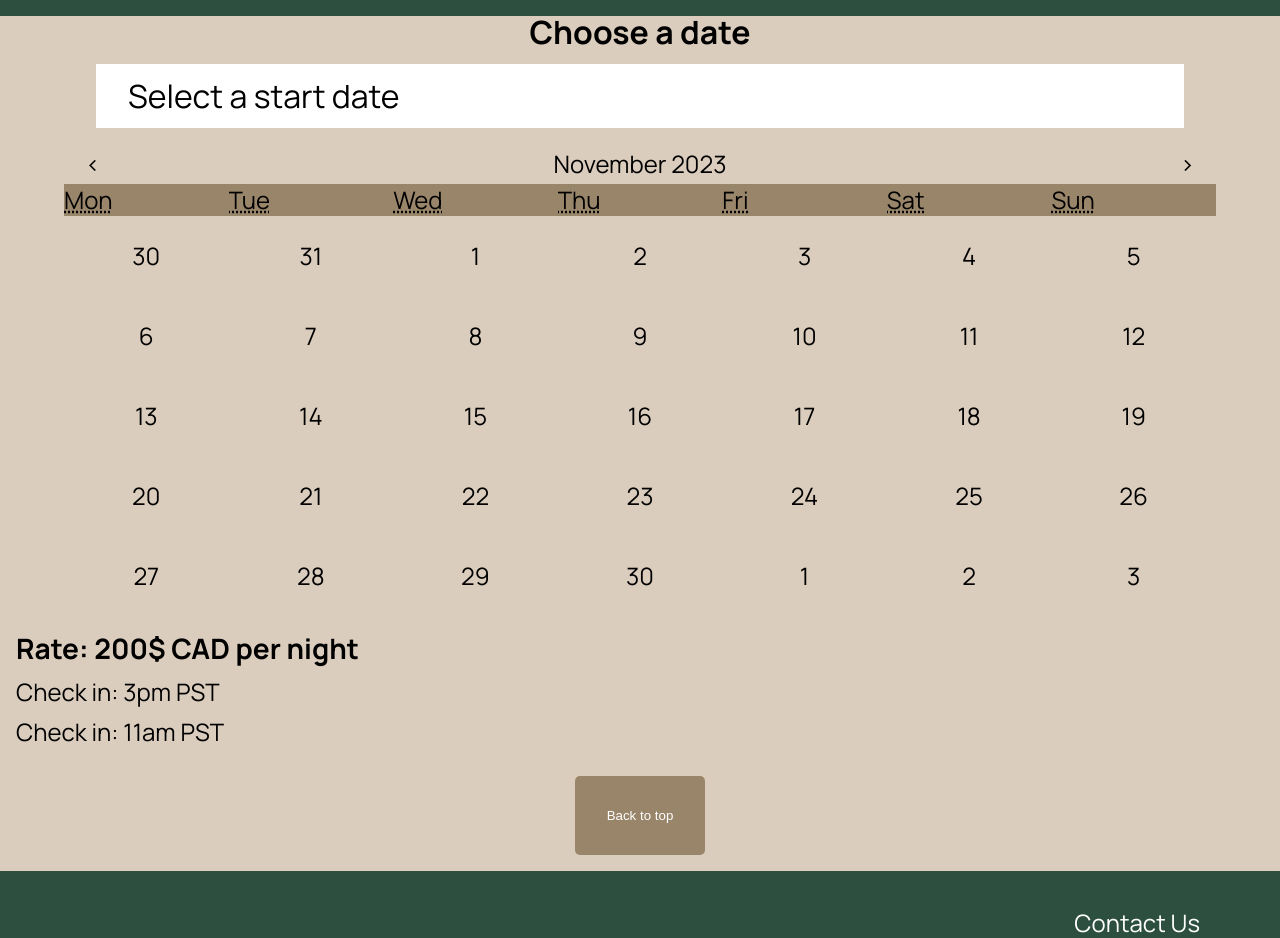
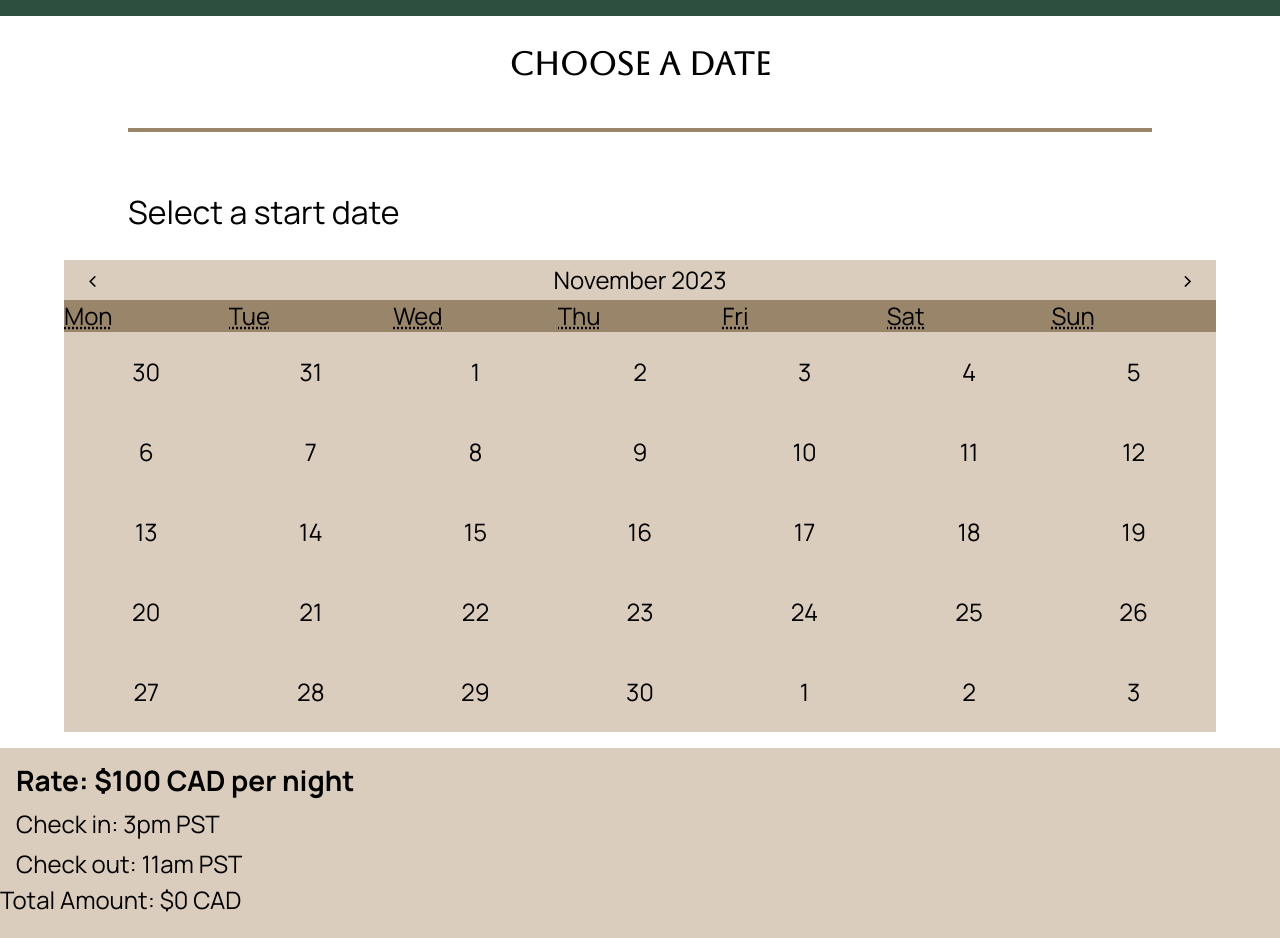
Before and after one commit to erincronie/Naramata-Vineyard, a React (Create React App) app in the folder naramata-vineyard/: page /booknow in a window 1280 px wide. Shown: the part 80-1018 px from the top of the page. Built offline with nearby package versions, Linux system fonts and the light colour scheme.

Commit message:
calendar and book now calculates rates and nights

```diff
--- a/naramata-vineyard/package.json
+++ b/naramata-vineyard/package.json
@@ -8,6 +8,7 @@
     "@testing-library/user-event": "^13.5.0",
     "axios": "^1.6.2",
     "leaflet": "^1.9.4",
+    "lightbox.js-react": "^0.9.6",
     "react": "^18.2.0",
     "react-calendar": "^4.6.1",
     "react-dom": "^18.2.0",
--- a/naramata-vineyard/src/components/Calendar/Calendar.js
+++ b/naramata-vineyard/src/components/Calendar/Calendar.js
@@ -2,11 +2,13 @@ import React, { useState } from 'react';
 import Calendar from 'react-calendar';
 import './Calendar.scss';
 
-const MyCalendar = () => {
+const MyCalendar = ({ onSelect }) => {
   const [selectedRange, setSelectedRange] = useState([null, null]);
 
   const handleDateChange = (dates) => {
     setSelectedRange(dates);
+    // Pass selected dates to the parent component
+    onSelect && onSelect(dates);
   };
 
   const defaultActiveStartDate = new Date();
@@ -16,6 +18,7 @@ const MyCalendar = () => {
   return (
     <div className='myCalendar'>
       <h2 className='myCalendar__title'>Choose a date</h2>
+      <div className='myCalendar__border-bottom'></div>
       <p className='myCalendar__selected-date'>
         {selectedRange[0] && selectedRange[1] ? (
           <>
@@ -33,7 +36,6 @@ const MyCalendar = () => {
         minDate={minDate}
         maxDate={maxDate}
       />
-
     </div>
   );
 }
--- a/naramata-vineyard/src/components/Calendar/Calendar.scss
+++ b/naramata-vineyard/src/components/Calendar/Calendar.scss
@@ -78,18 +78,22 @@
 
 
 .myCalendar {
+    background-color: white;
     display: flex;
     flex-direction: column;
     align-items: center;
     @include mobile-header;
     width: 100vw;
+    padding: 1rem;
 
 
     &__title {
-        @include mobile-header;
-          @include tablet {
-            @include tablet-header;
-          }
+        @include section-title;
+    }
+
+    &__border-bottom {
+      @include border-bottom;
+      width: 80vw;
     }
 
     &__selected-date {
--- a/naramata-vineyard/src/pages/BookNow/BookNow.js
+++ b/naramata-vineyard/src/pages/BookNow/BookNow.js
@@ -1,18 +1,43 @@
-import '../BookNow/BookNow.scss';
+import React, { useState } from 'react';
 import Calendar from '../../components/Calendar/Calendar';
+import './BookNow.scss';
 
 const BookNow = () => {
-    return (
-        <section className='booknow'>
-            <Calendar />
-            <div className='booknow__rates'>
-                <h3 className='booknow__rates'>Rate: 200$ CAD per night</h3>
-                <p className='booknow__checkin'>Check in: 3pm PST</p>
-                <p className='booknow__checkout'>Check in: 11am PST</p>
-            </div>
+  const [selectedRange, setSelectedRange] = useState([null, null]);
 
-        </section>
-    )
+  const handleDateSelection = (dates) => {
+    setSelectedRange(dates);
+  };
+
+  const calculateTotalAmount = () => {
+    if (!selectedRange[0] || !selectedRange[1]) {
+      return { totalAmount: 0, nights: 0 }; // No dates selected
+    }
+
+    const oneDay = 24 * 60 * 60 * 1000; // hours * minutes * seconds * milliseconds
+    const startDate = selectedRange[0];
+    const endDate = selectedRange[1];
+    const nights = Math.round(Math.abs((startDate - endDate) / oneDay));
+
+    return { totalAmount: nights * 100, nights }; // $100 CAD per night
+  };
+
+  const { totalAmount, nights } = calculateTotalAmount();
+
+  return (
+    <section className='booknow'>
+      <Calendar onSelect={(dates) => handleDateSelection(dates)} />
+      <div className='booknow__rates'>
+        <h3 className='booknow__rates'>Rate: $100 CAD per night</h3>
+        <p className='booknow__checkin'>Check in: 3pm PST</p>
+        <p className='booknow__checkout'>Check out: 11am PST</p>
+        {nights > 0 && (
+          <p className='booknow__selected-nights'>{nights} {nights === 1 ? 'night' : 'nights'} selected</p>
+        )}
+        <p className='booknow__total'>Total Amount: ${totalAmount} CAD</p>
+      </div>
+    </section>
+  );
 }
 
 export default BookNow;
--- a/naramata-vineyard/src/pages/Gallery/Gallery.scss
+++ b/naramata-vineyard/src/pages/Gallery/Gallery.scss
@@ -19,14 +19,14 @@
 
     &__item {
         width: 90vw;
-        height: 20vh;
+        height: 40vh;
         margin: .35rem;
         @include tablet {
             width: 40vw;
             height: 30vh;
             margin: .35rem;
             @include desktop {
-                width: 20vw;
+                width: 30vw;
                 height: 20vh;
                 margin: .35rem;
             }
```
Also changed, not shown: 1 other file (tests, documents, lock files or other folders).
